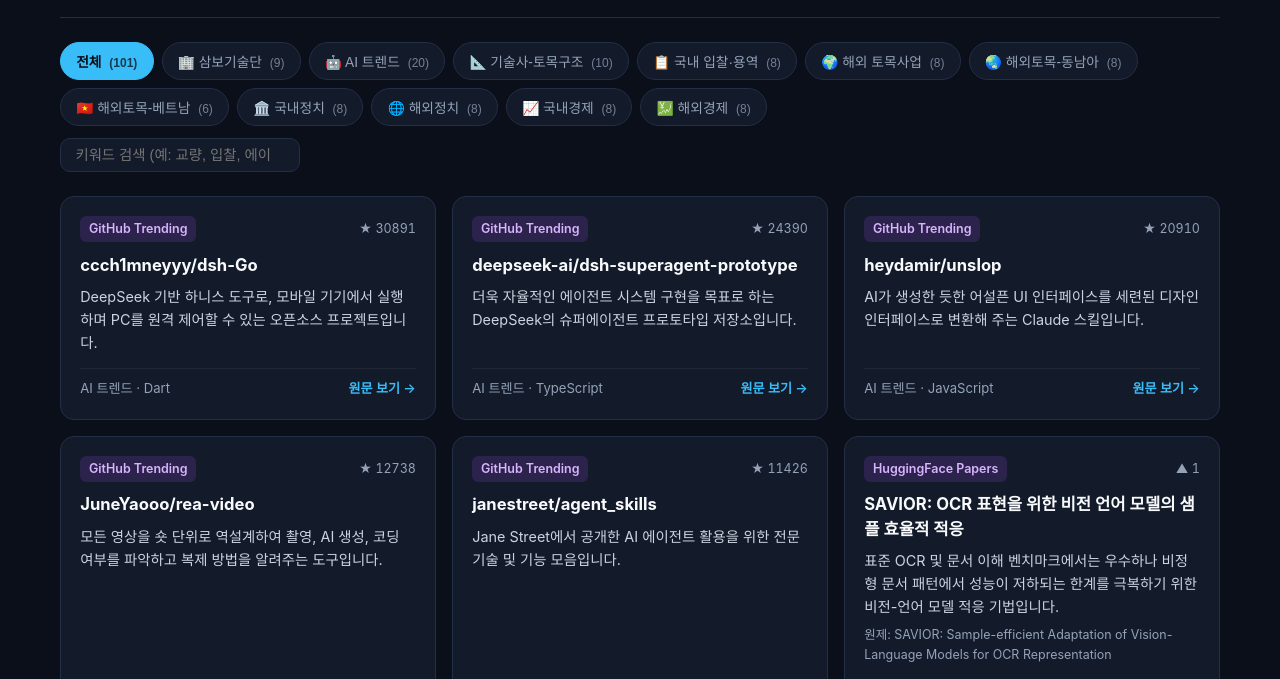
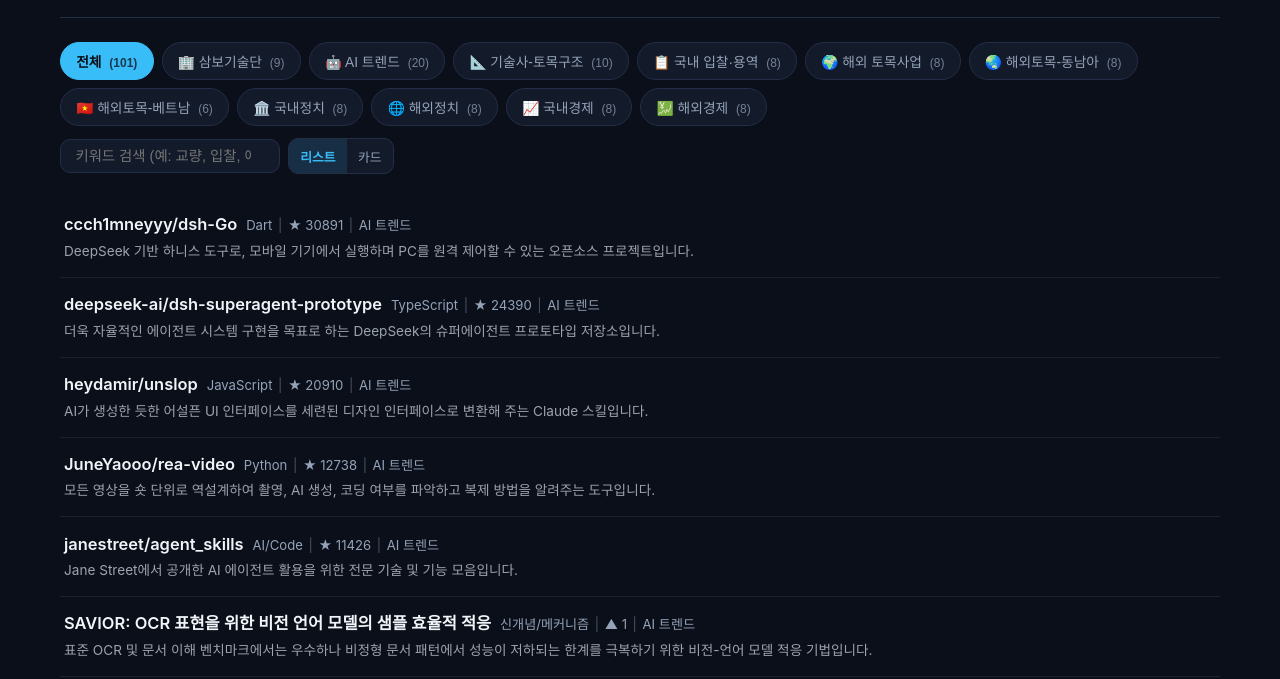
Before and after one commit to kimjeonghun1/EVERY-DAY-NEWS-_-for-team-H, a plain HTML site: page index.html in a window 1280 px wide. Shown: the part 121-800 px from the top of the page. Drawn offline with Linux system fonts and the light colour scheme; no server answers.

Commit message:
Switch default view to compact dark news list with list/card toggle

```diff
--- a/index.html
+++ b/index.html
@@ -125,10 +125,76 @@
       padding: 0.5rem 0.9rem;
       border-radius: 10px;
       font-size: 0.9rem;
-      min-width: 240px;
+      min-width: 220px;
       outline: none;
     }
     .search-box:focus { border-color: var(--accent); }
+    .search-wrap {
+      display: flex;
+      align-items: center;
+      gap: 0.5rem;
+    }
+    .view-toggle {
+      display: flex;
+      background: var(--card);
+      border: 1px solid var(--border);
+      border-radius: 10px;
+      overflow: hidden;
+    }
+    .view-btn {
+      background: transparent;
+      color: var(--muted);
+      border: none;
+      padding: 0.48rem 0.7rem;
+      font-size: 0.8rem;
+      cursor: pointer;
+    }
+    .view-btn.active {
+      background: var(--accent-soft);
+      color: var(--accent);
+      font-weight: 600;
+    }
+    .news-list {
+      display: flex;
+      flex-direction: column;
+    }
+    .news-row {
+      padding: 0.95rem 0.25rem;
+      border-bottom: 1px solid rgba(255, 255, 255, 0.07);
+      transition: background 0.12s ease;
+    }
+    .news-row:hover {
+      background: rgba(255, 255, 255, 0.025);
+    }
+    .news-row-head {
+      display: flex;
+      flex-wrap: wrap;
+      align-items: baseline;
+      gap: 0.55rem;
+    }
+    .news-row-title {
+      color: #f1f5f9;
+      text-decoration: none;
+      font-size: 1.03rem;
+      font-weight: 600;
+      line-height: 1.45;
+    }
+    .news-row-title:hover {
+      color: var(--accent);
+      text-decoration: underline;
+    }
+    .news-row-meta {
+      font-size: 0.82rem;
+      color: var(--muted);
+      white-space: nowrap;
+    }
+    .news-row-meta .sep { margin: 0 0.35rem; opacity: 0.45; }
+    .news-row-summary {
+      margin-top: 0.3rem;
+      font-size: 0.85rem;
+      color: #9ca3af;
+      line-height: 1.45;
+    }
     .grid {
       display: grid;
       grid-template-columns: repeat(auto-fill, minmax(330px, 1fr));
@@ -236,15 +302,22 @@
         <button class="filter-btn" data-cat="국내경제">📈 국내경제</button>
         <button class="filter-btn" data-cat="해외경제">💹 해외경제</button>
       </div>
-      <input type="search" class="search-box" id="searchInput" placeholder="키워드 검색 (예: 교량, 입찰, 에이전트...)" />
+      <div class="search-wrap">
+        <input type="search" class="search-box" id="searchInput" placeholder="키워드 검색 (예: 교량, 입찰, 에이전트...)" />
+        <div class="view-toggle">
+          <button class="view-btn active" data-view="list">리스트</button>
+          <button class="view-btn" data-view="card">카드</button>
+        </div>
+      </div>
     </div>
 
-    <div class="grid" id="grid"></div>
+    <div class="news-list" id="grid"></div>
   </div>
 
   <script>
     let allItems = [];
     let currentCat = 'ALL';
+    let currentView = 'list';
 
     function getCategory(item) {
       return item.카테고리 || 'AI 트렌드';
@@ -284,6 +357,7 @@
       });
 
       const grid = document.getElementById('grid');
+      grid.className = currentView === 'list' ? 'news-list' : 'grid';
       if (filtered.length === 0) {
         grid.innerHTML = '<div class="empty">표시할 항목이 없습니다.</div>';
         return;
@@ -301,6 +375,22 @@
           targetUrl = `https://search.naver.com/search.naver?where=news&query=${encodeURIComponent(item.한글제목 || item.원제목)}`;
           linkLabel = '네이버에서 기사 보기 →';
         }
+
+        if (currentView === 'list') {
+          const pub = item.구분 || item.출처 || cat;
+          const dateOrPop = item.인기도 || item.수집일 || '';
+          const showSummary = item.핵심요약 && !item.핵심요약.endsWith('원문에서 상세 내용을 확인하세요.') && !item.핵심요약.endsWith('원문 링크에서 상세 내용을 확인하세요.');
+          return `
+            <div class="news-row">
+              <div class="news-row-head">
+                <a class="news-row-title" href="${targetUrl}" target="_blank" rel="noopener noreferrer">${item.한글제목 || item.원제목}</a>
+                <span class="news-row-meta">${pub}<span class="sep">|</span>${dateOrPop}<span class="sep">|</span>${cat}</span>
+              </div>
+              ${showSummary ? `<div class="news-row-summary">${item.핵심요약}</div>` : ''}
+            </div>
+          `;
+        }
+
         return `
           <article class="card">
             <div>
@@ -331,6 +421,15 @@
     });
 
     document.getElementById('searchInput').addEventListener('input', render);
+
+    document.querySelector('.view-toggle').addEventListener('click', e => {
+      const btn = e.target.closest('.view-btn');
+      if (!btn) return;
+      document.querySelectorAll('.view-btn').forEach(b => b.classList.remove('active'));
+      btn.classList.add('active');
+      currentView = btn.dataset.view;
+      render();
+    });
 
     function loadFeed(target) {
       const url = target === 'latest' ? './data/latest.json' : `./data/${target}.json`;
```
